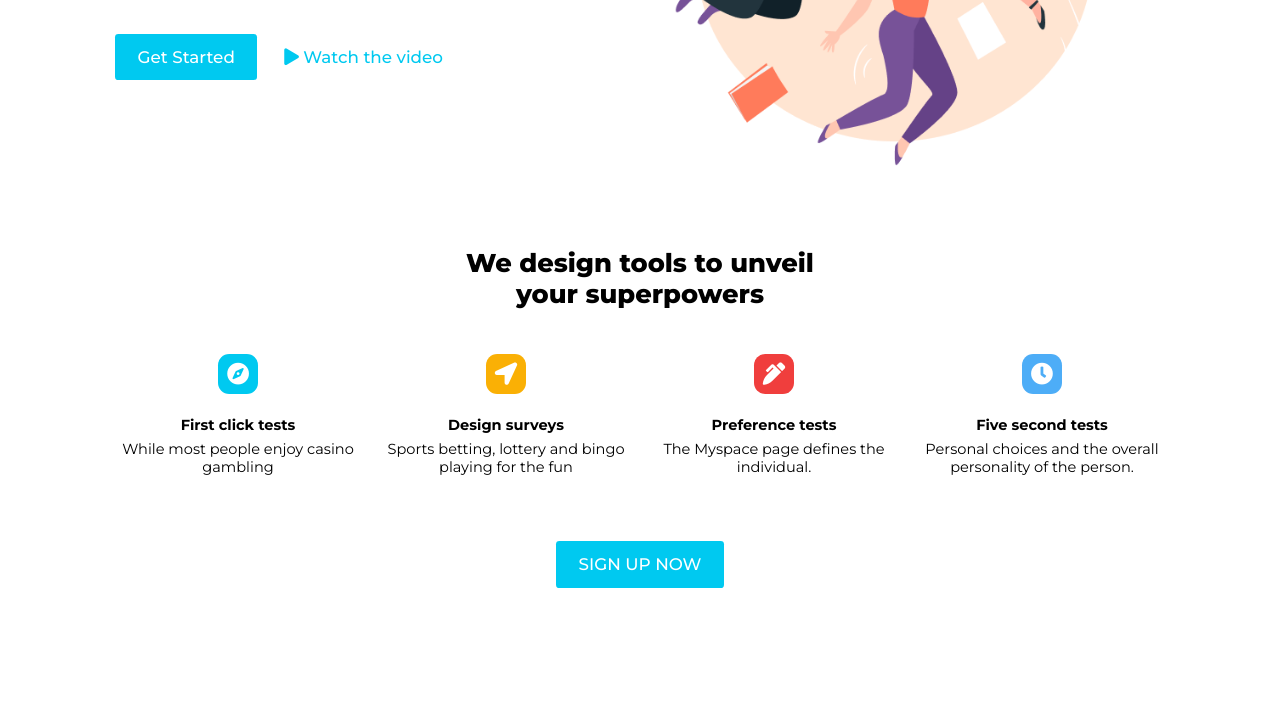
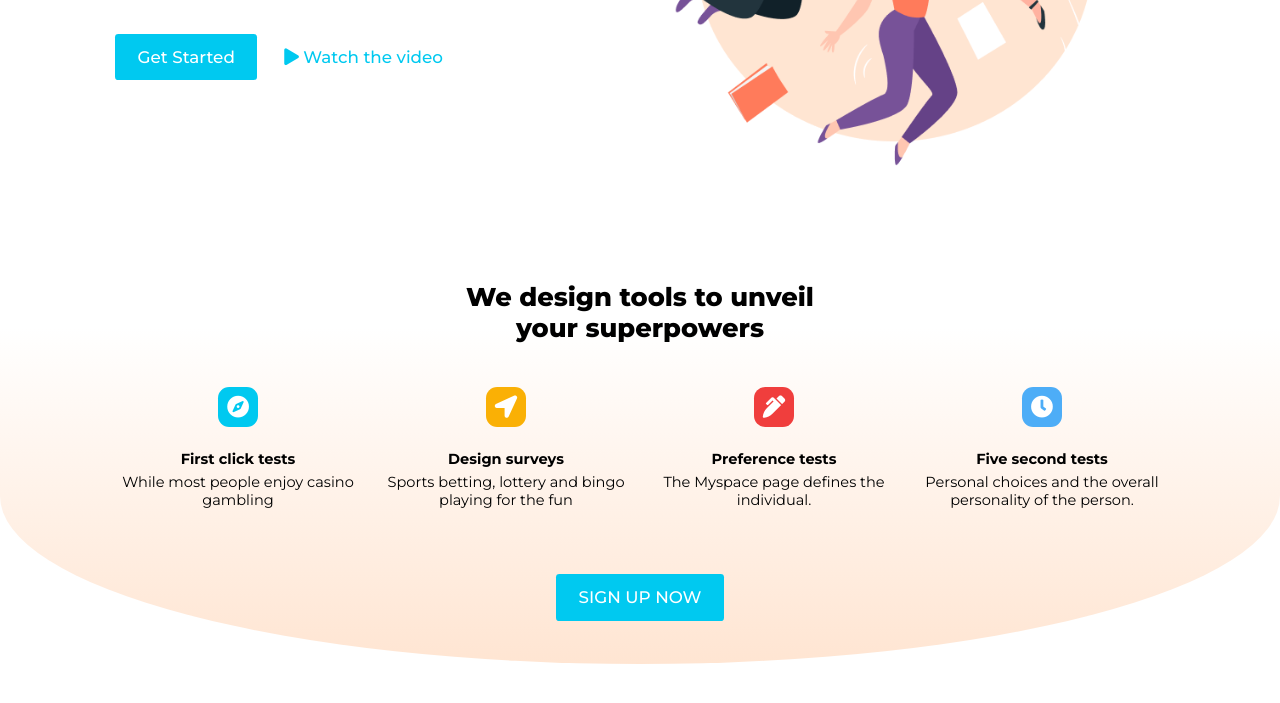
Before and after one commit to developerzion/venissa, a React app: page / in a window 1280 px wide. Shown: the part 401-1104 px from the top of the page. Built offline with nearby package versions, Linux system fonts and the light colour scheme.

Commit message:
Added web tool section

```diff
--- a/public/css/style.css
+++ b/public/css/style.css
@@ -36,7 +36,7 @@ html{
     font-size: 1.5rem;
     font-weight: 500;
 }
-section{
+.pad{
     padding: 3rem 9%;
     margin-top: 10rem;
 }
@@ -136,7 +136,7 @@ section{
 }
 .tools{
     text-align: center;
-    margin:  7rem 0 4rem 0;
+    margin:  -6rem 0 4rem 0;
 }
 .tools h1{
     font-size: 2.3rem;
@@ -192,6 +192,14 @@ section{
 }
 
 
+.gradient{
+    background-image: linear-gradient(to bottom, rgba(0,0,0,0), #FFE5D2);
+    border-radius: 0 0 100% 100%;
+    height: 30rem;
+    margin-top: -35rem;
+}
+
+
 
 
 @media (max-width: 1120px){
--- a/src/components/home.js
+++ b/src/components/home.js
@@ -40,7 +40,7 @@ const Home =()=>{
 
             </div>
 
-            <section id="banner" className="banner">
+            <section id="banner" className="pad">
 
                 <div className="container bd-grid">
                     <div className="container-left">
@@ -56,6 +56,10 @@ const Home =()=>{
                     </div>
                 </div>
 
+            </section>
+
+
+            <section id="grad" className="pad">
                 <div className="tools">
                     <h1>We design tools to unveil <br/> your superpowers</h1>
                 </div>
@@ -86,9 +90,8 @@ const Home =()=>{
                 <div className="signupnow">
                     <center><Link to="" className="custom-button">SIGN UP NOW</Link></center>
                 </div>
-
-
             </section>
+                <div className="gradient"></div>
 
 
         </div>
```
